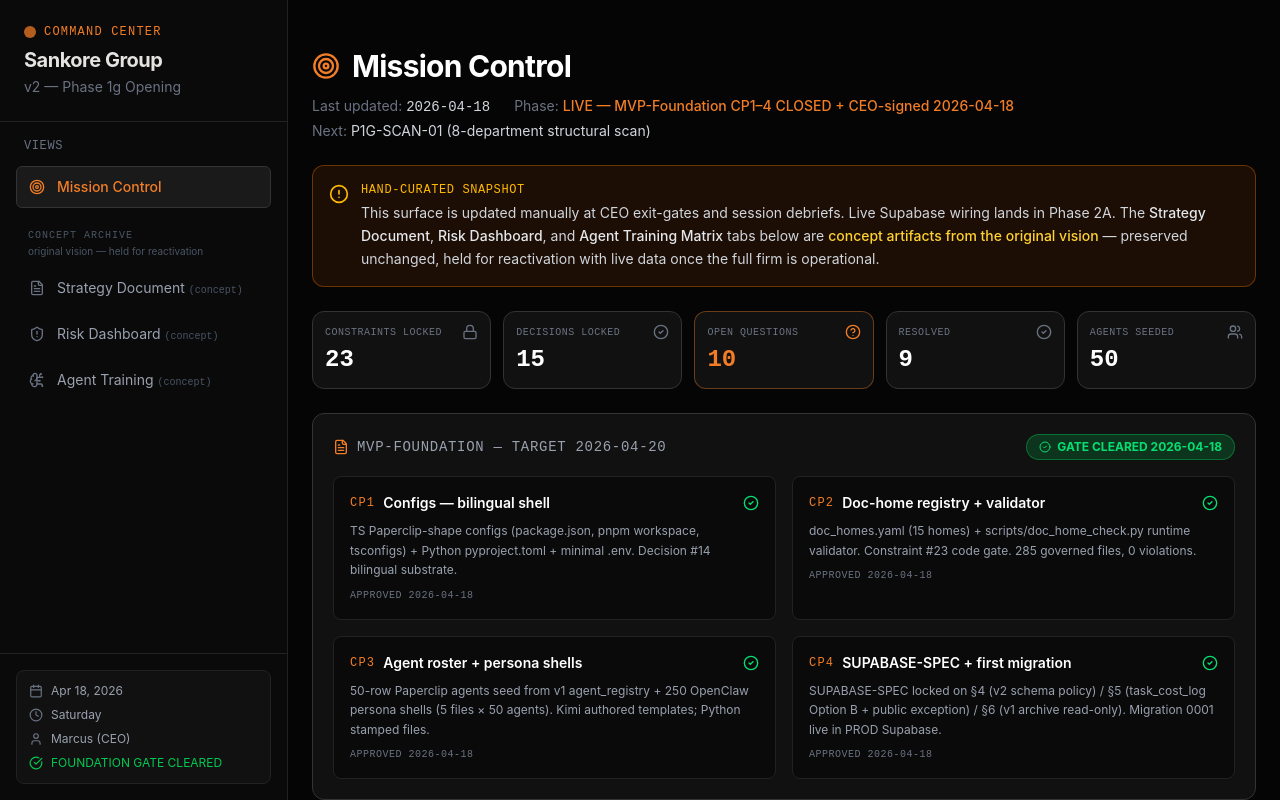
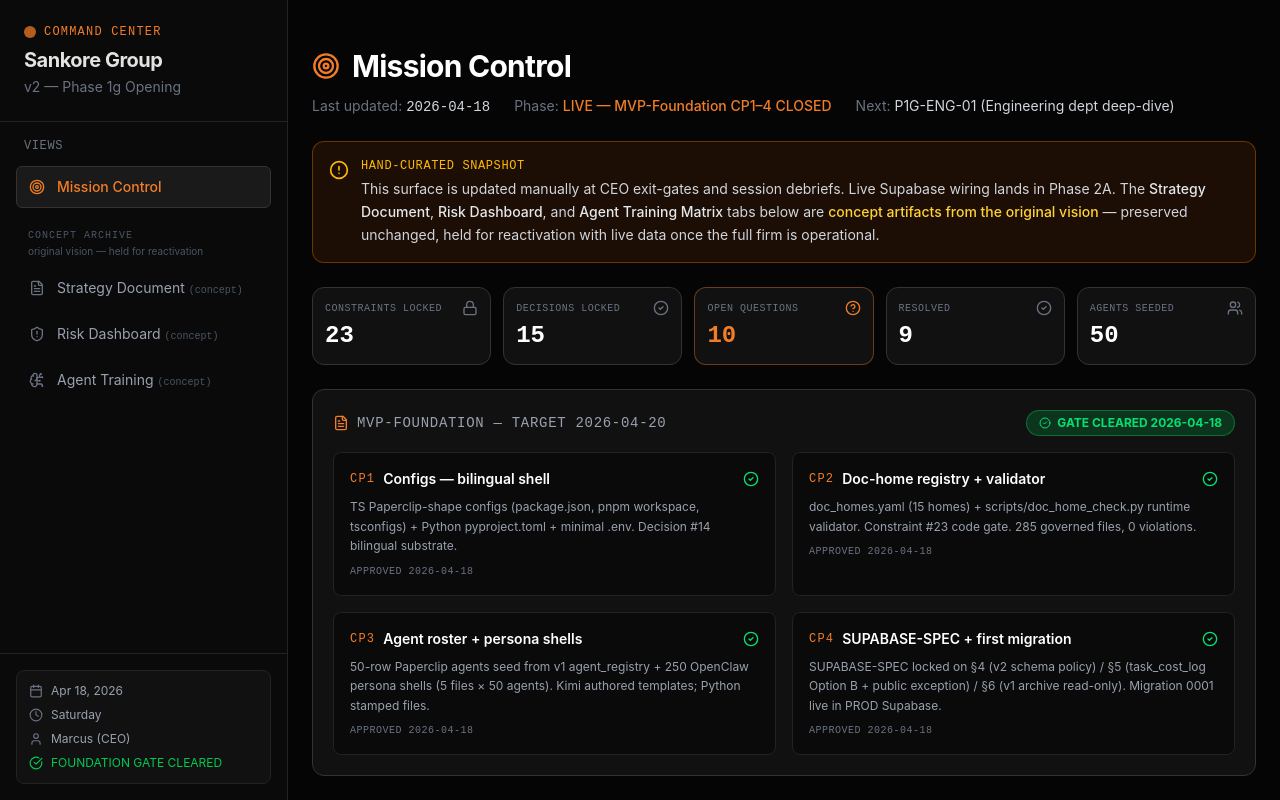
Before and after one commit to VibeStartersCo/Novel-Idea, a React (Vite) app: page / in a window 1280 px wide. Built offline with nearby package versions, Linux system fonts and the light colour scheme.

Commit message:
chore(sync): mirror Sankore state @ 8da2233

```diff
--- a/src/data/sankore-state.ts
+++ b/src/data/sankore-state.ts
@@ -124,10 +124,10 @@ export const firmState: FirmState = {
   lastUpdated: '2026-04-18',
   // SYNC:END
   // SYNC:BEGIN phase
-  phase: 'LIVE — MVP-Foundation CP1–4 CLOSED + CEO-signed 2026-04-18',
+  phase: 'LIVE — MVP-Foundation CP1–4 CLOSED',
   // SYNC:END
   // SYNC:BEGIN nextMilestone
-  nextMilestone: 'P1G-SCAN-01 (8-department structural scan)',
+  nextMilestone: 'P1G-ENG-01 (Engineering dept deep-dive)',
   // SYNC:END
 
   mvpFoundation: {
@@ -184,8 +184,9 @@ export const firmState: FirmState = {
         id: 'P1G-SCAN-01',
         dept: 'Cross-dept (scan)',
         title: '8-department structural scan',
-        status: 'open',
+        status: 'closed-passed',
         owner: 'Marcus (CEO, strategic) + Osei (Claude, structural coherence) — joint 1–2 session review',
+        closeDate: '2026-04-18',
         summary: 'Inserted 2026-04-18 per CEO direction: before any Phase 1g dept deep-dive launches, run a cross-dept scan so each charter is written with inter-dept context, not in isolation. Pre-work already done: all 9 v1 dept-head...',
       },
       {
```
